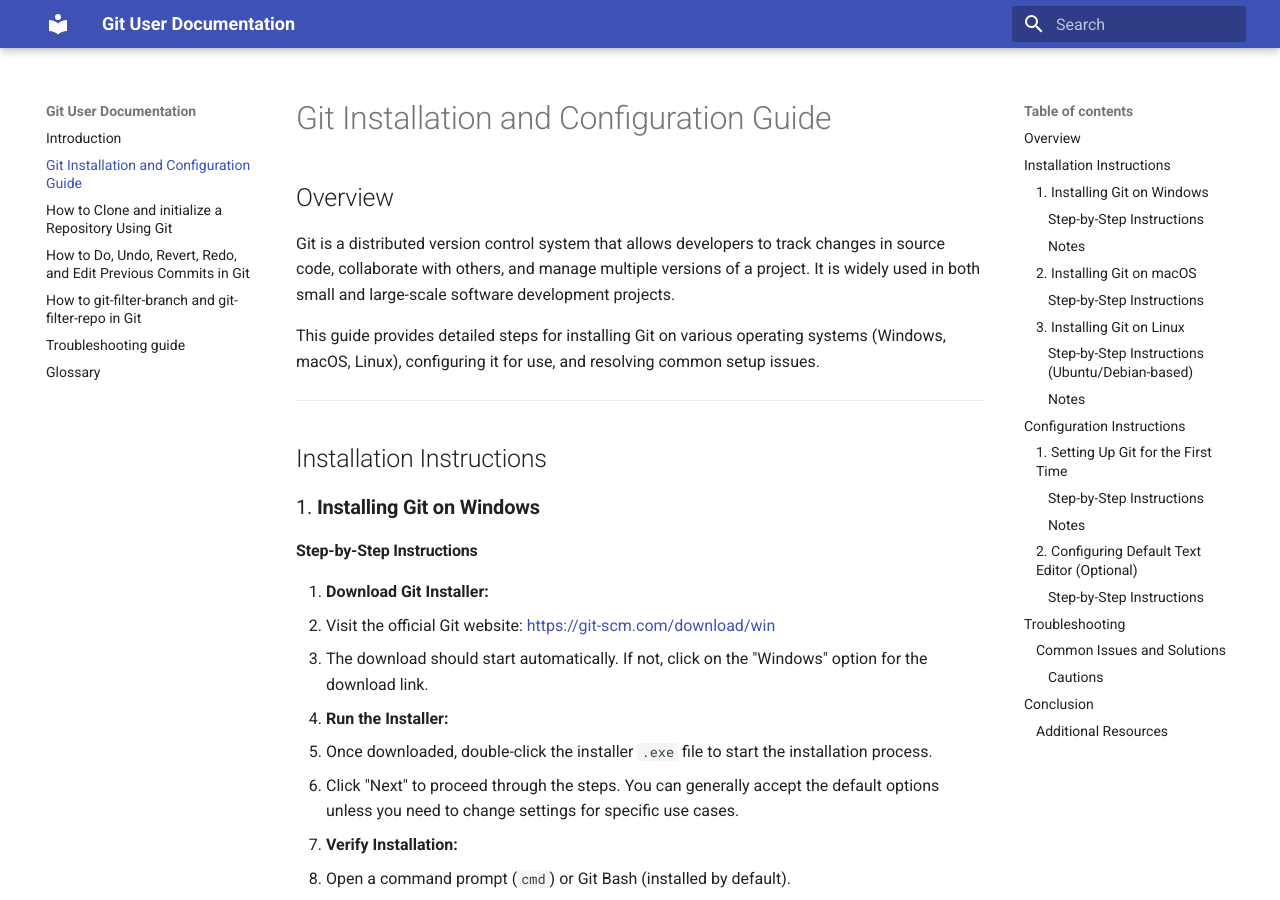
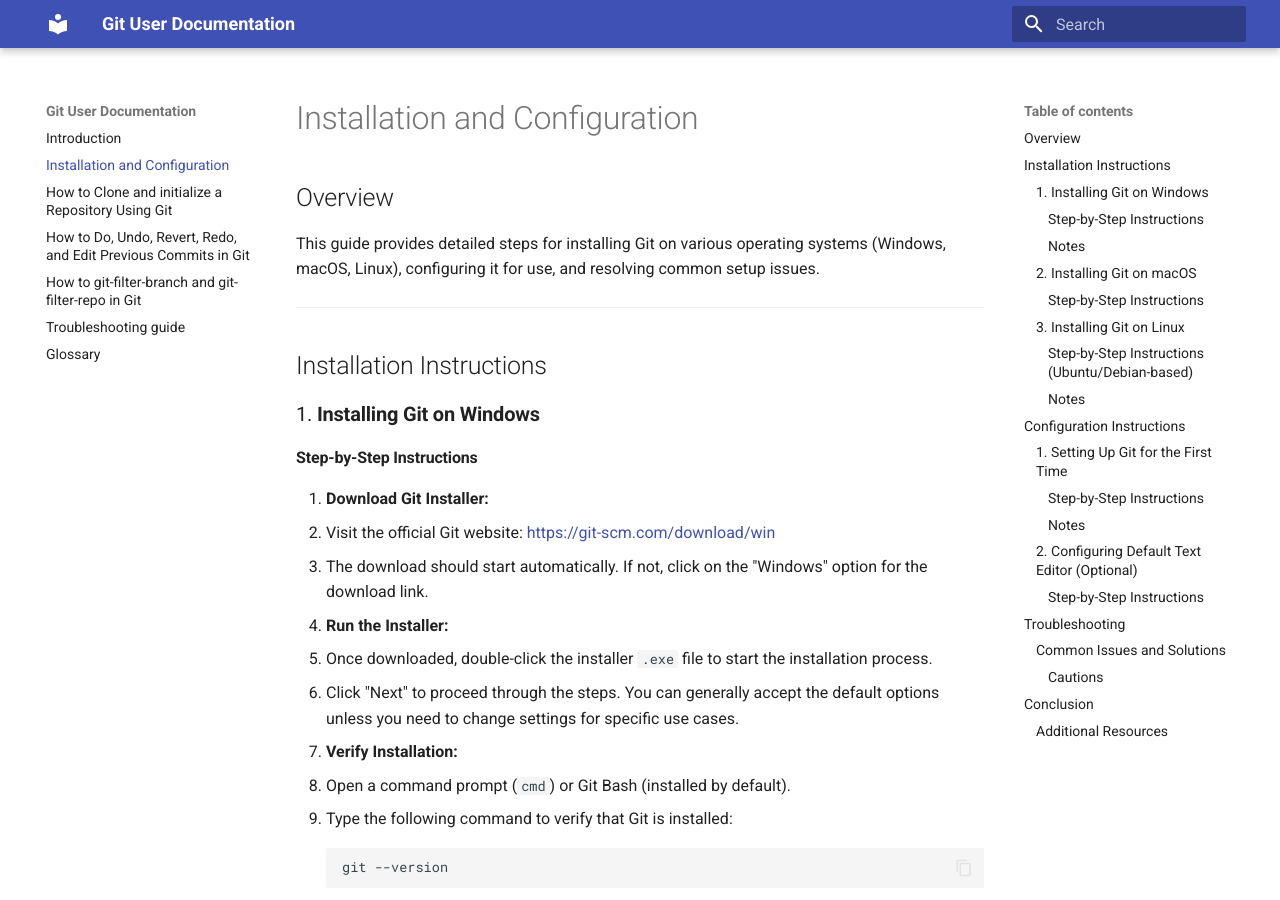
Before and after one commit to BCIT-203/COMM-2216-User-Documentation-Assignment, an MkDocs documentation site: the page built from docs/1-install.md, in a window 1280 px wide and 900 px high. Built offline with MkDocs 1.6.1 and Material for MkDocs 9.7.7, drawn with Linux system fonts in a browser that asks for light colours.

Commit message:
update the title

```diff
--- a/docs/1-install.md
+++ b/docs/1-install.md
@@ -1,8 +1,6 @@
-# Git Installation and Configuration Guide
+# Installation and Configuration
 
 ## Overview
-
-Git is a distributed version control system that allows developers to track changes in source code, collaborate with others, and manage multiple versions of a project. It is widely used in both small and large-scale software development projects.
 
 This guide provides detailed steps for installing Git on various operating systems (Windows, macOS, Linux), configuring it for use, and resolving common setup issues.
 
```
